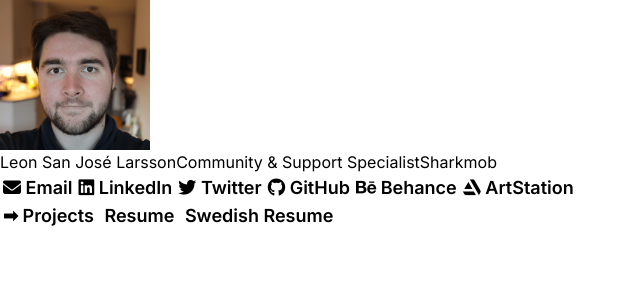
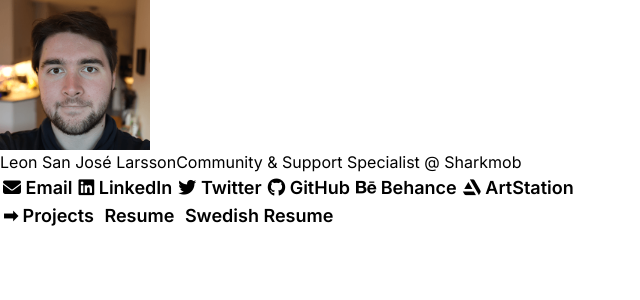
Before and after one commit to leonlarsson/leon-home, a Next.js app: page / in a window 1280 px wide. Shown: the top 300 px of the page, without its empty margins (0-640 px from the left). Built offline with nearby package versions, Linux system fonts and the light colour scheme.

Commit message:
update company title layout
Also fine-tunes the added border

```diff
--- a/app/page.tsx
+++ b/app/page.tsx
@@ -8,10 +8,9 @@ export default () => {
 
       <Image className="rounded-full mb-3 shadow-xl max-[420px]:w-2/5" src="/assets/images/avatar.png" alt="Leon image" width={150} height={150} priority />
       <span className="font-extrabold text-[2rem] leading-none max-[420px]:text-[1.5rem]">Leon San José Larsson</span>
-      <span className="text-lg font-semibold italic max-[420px]:text-sm">Community & Support Specialist</span>
-      <a className="font-extrabold text-[1.8rem] hover:text-[rgb(231,51,49)] transition-colors duration-300 max-[420px]:text-[1.5rem] hover:underline" href="https://sharkmob.com">Sharkmob</a>
+      <span className="text-lg font-semibold italic max-[420px]:text-sm">Community & Support Specialist @ <a href="https://sharkmob.com" target="_blank" className="hover:text-[rgb(231,51,49)] transition-colors duration-300">Sharkmob</a></span>
 
-      <div className="flex justify-center flex-wrap gap-x-1 max-[420px]:border-b-4 border-b-slate-900">
+      <div className="flex justify-center flex-wrap gap-x-1 mt-2 max-[632px]:border-b-4 border-b-slate-900">
         <ProfileLink title="Email" url="mailto:leonlarsson8@gmail.com" icon={<i className="fa-solid fa-envelope" />} />
         <ProfileLink title="LinkedIn" url="https://www.linkedin.com/in/leonlarsson/" icon={<i className="fa-brands fa-linkedin" />} />
         <ProfileLink title="Twitter" url="https://twitter.com/MozzyFX" icon={<i className="fa-brands fa-twitter" />} />
```
